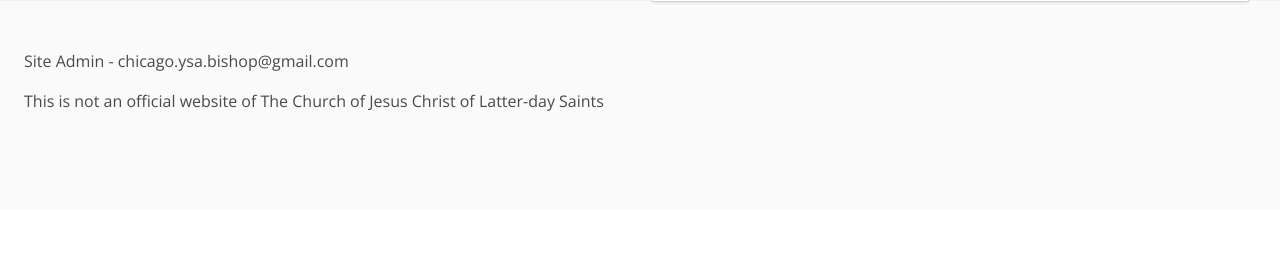
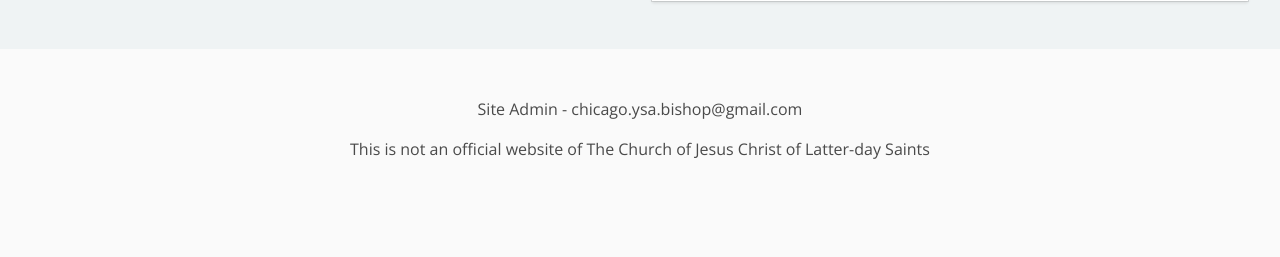
Before and after one commit to davidkunio/ysa, a Flask app: page / in a window 1280 px wide. Shown: the part 1366-1623 px from the top of the page. Before the commit the page ends 1477 px from the top, so only its background shows below. Run offline with Flask 2, Linux system fonts and the light colour scheme.

Commit message:
update footer

```diff
--- a/templates/index.html
+++ b/templates/index.html
@@ -96,9 +96,9 @@
   </section>
 </body>
 
-
+<br></br>
 <footer class="footer">
-  <div class="content has-text-centeered">
+  <div class="content has-text-centered">
     <p>Site Admin - chicago.ysa.bishop@gmail.com</p>
     <p>This is not an official website of The Church of Jesus Christ of Latter-day Saints</p>
   </div>
```
